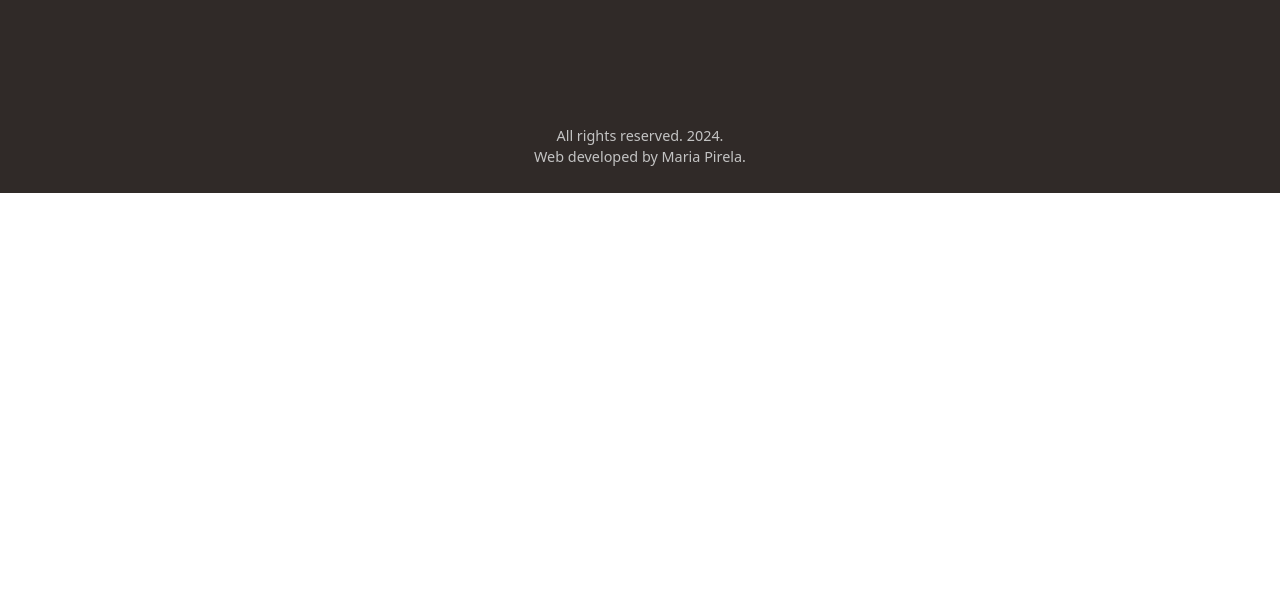
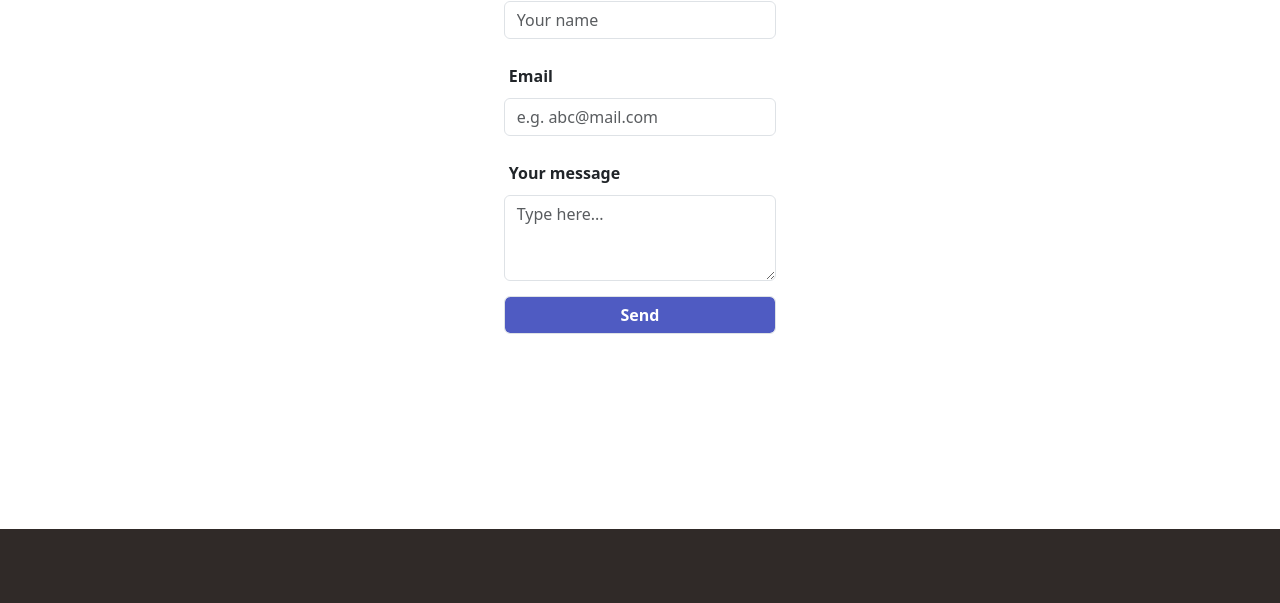
Before and after one commit to spica260/Business-Website, a plain HTML site: page get-in-touch.html in a window 1280 px wide. Shown: the part 305-908 px from the top of the page. Before the commit the page ends 800 px from the top, so only its background shows below. Drawn offline with nearby package versions, Linux system fonts and the light colour scheme.

Commit message:
Form added to contact page
Form added with input text, email, textarea and submit button.

```diff
--- a/css/style.css
+++ b/css/style.css
@@ -152,6 +152,29 @@ Scrollspy edits
 
 /*
 
+Scrollspy edits
+
+*/
+.form-group label {
+    font-weight: bold;
+    padding: 10px 5px;
+}
+input, textarea {
+    margin-bottom: 15px;
+}
+input[type="submit"] {
+    background-color: #4F5BC2;
+    color: #fff;
+    font-weight: bold;
+}
+input[type="submit"]:hover {
+    background-color: #FF8796;
+    color: #fff;
+    font-weight: bold;
+}
+
+/*
+
 Footer edits
 
 */
--- a/get-in-touch.html
+++ b/get-in-touch.html
@@ -60,7 +60,42 @@
             </nav><!--  ↑ navigation end ↑ -->
       </header>
 
-        <!--  START CONTENT HERE -->
+      <section class="container container-fluid">
+        <div class="col-sm-12">
+          <div class="row">
+            <h2 class="text-center">Get in contact with us!</h2>
+
+            <div class="container col-md-6">
+              <form>
+                <div class="form-group">
+                  <label for="Name">Name</label>
+                </div>
+                <div class="form-group">
+                  <input type="text" name="Name" class="form-control" placeholder="Your name" required>
+                </div>
+
+                <div class="form-group">
+                  <label for="Email">Email</label>
+                </div>
+                <div class="form-group">
+                  <input type="email" name="Email" class="form-control" placeholder="e.g. abc@mail.com" required>
+                </div>
+
+                <div class="form-group">
+                  <label for="Message">Your message</label>
+                </div>
+                <div class="form-group">
+                  <textarea name="Message" id="message" class="form-control" rows="3" placeholder="Type here..."></textarea>
+                </div>
+
+                <div class="form-group">
+                  <input type="submit" class="form-control" value="Send">
+                </div>
+              </form>
+            </div>
+          </div>
+        </div>
+      </section>
 
       <footer id="footer" class="footer-container">
           <div class="top-footer">
```
